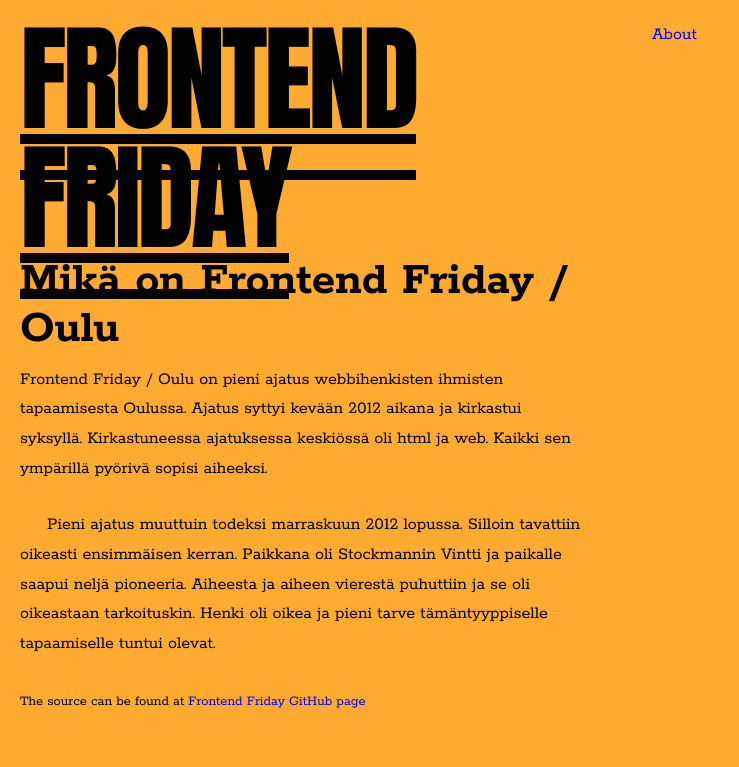
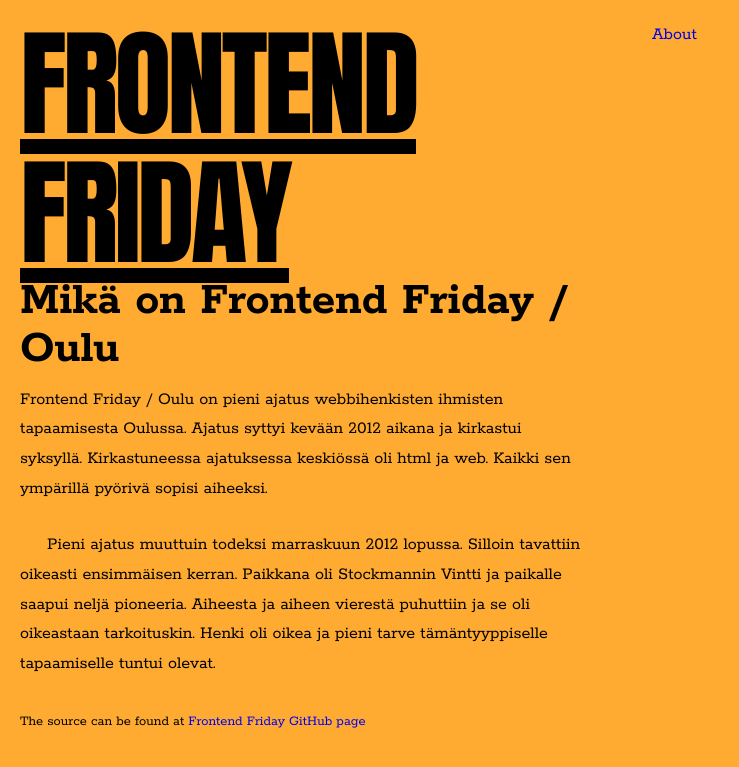
Before and after one commit to ouluweb/ouluweb.github.io, a Jekyll site: the page built from index.html, in a window 1280 px wide. Shown: the top 767 px of the page, without its empty margins (0-739 px from the left). Built offline with Jekyll 4.4.1, drawn with Linux system fonts in a browser that asks for light colours; Markdown is read by kramdown in place of the engine named in the settings.

Commit message:
I think we're ready with the lines

```diff
--- a/css/ff.css
+++ b/css/ff.css
@@ -942,6 +942,6 @@ body { /*background : #f9faf0 url(assets/images/100-90-5.png) repeat 0 0;*/ back
 
 .wrapper { padding: 20px; }
 
-.banner { padding: 2em 0; font-weight: 700; font-family: Impact, Arial, sans-serif; }
-.banner h1 { text-transform: uppercase; letter-spacing: -4px; display: inline; }
+.banner { padding: 2em 0 0.3em; font-weight: 700; font-family: Impact, Arial, sans-serif; }
+.banner h1 { text-transform: uppercase; letter-spacing: -4px; display: inline; line-height: 1.1; }
 .banner, .banner .banner__header { display: inline; border-bottom: 10px solid black; }
--- a/css/ff.scss
+++ b/css/ff.scss
@@ -46,7 +46,7 @@ body {
 
 // header.banner
 .banner {
-    padding : 2em 0;
+    padding : 2em 0 .3em;
 
     font-weight : 700;
 
@@ -56,6 +56,7 @@ body {
         text-transform : uppercase;
         letter-spacing : -4px;
         display : inline;
+        line-height : 1.1;
     }
 
 
```
